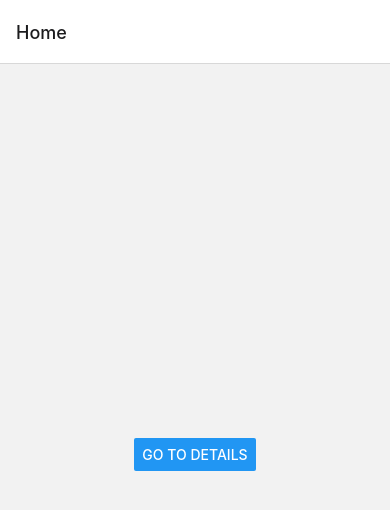
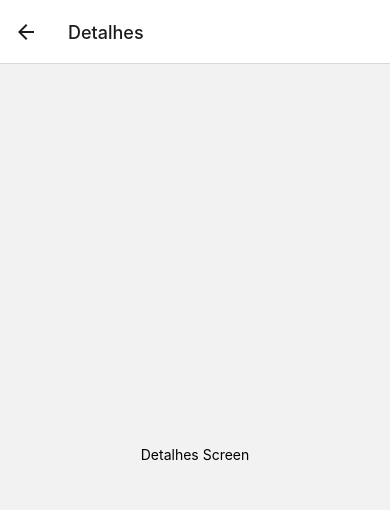
Before and after one commit to GuilhermeTDA/projeto-mobile, a React Native app in the folder ProjetoMobile/: screen /Detalhes in a window 390 px wide. Before the commit this address had no page. Shown: the top 510 px of the page. Built offline with nearby package versions, Linux system fonts and the light colour scheme.

Commit message:
aula16/10

```diff
--- a/ProjetoMobile/App.tsx
+++ b/ProjetoMobile/App.tsx
@@ -3,47 +3,22 @@ import { NavigationContainer } from '@react-navigation/native';
 import { NativeStackScreenProps, createNativeStackNavigator } from '@react-navigation/native-stack';
 import { Text, View } from 'react-native';
 import Principal from './Principal';
+import HomeNavigator from './src/navigation/home.navigator';
 
-type StackParamList = {
-  Home: undefined;
-  Detalhes: undefined;
-}
 
-type Props = NativeStackScreenProps<StackParamList, 'Home'>;
 
-type HomeScreenNavegationProp = Props['navigation'];
 
-type HomeScreenRouteProp = Props
-['route'];
 
-const HomeScreen = ({ navigation, route }: Props) => {
-  return (
-    <View style={{ flex: 1, alignItems: 'center', justifyContent: 'center' }}>
-      <Principal navigation={navigation} route={route} />
-    </View>
-  );
-};
 
-const DetalhesScreen = () => {
-  return (
-    <View style={{ flex: 1, alignItems: 'center', justifyContent: 'center' }}>
-    <Text>Detalhes Screen</Text>
-  </View>
-  );
-}
 
-const Stack = createNativeStackNavigator();
 
 const App = () => {
   return (
     <NavigationContainer>
-      <Stack.Navigator initialRouteName = "Home">
-        <Stack.Screen name="Home" component={HomeScreen}/>
-        <Stack.Screen name="Detalher" component={DetalhesScreen}/>
-      </Stack.Navigator>
+      <HomeNavigator />
     </NavigationContainer>
   )
 }
 
-export type {HomeScreenNavegationProp, HomeScreenRouteProp,Props};
+
 export default App;
--- a/ProjetoMobile/Principal.tsx
+++ b/ProjetoMobile/Principal.tsx
@@ -11,9 +11,9 @@ import {
 import ListaFlat from './ListaFlat';
 import ListaSection from './ListaSection';
 import Ex4 from './Ex4';
-import { Props } from './App';
+import { HomeProps } from './src/types';
 
-const Principal = ({ navigation, route }: Props) => {
+const Principal = ({ navigation, route }: HomeProps) => {
 
 
   // const lista = [
--- /dev/null
+++ b/ProjetoMobile/src/navigation/home.navigator.tsx
@@ -0,0 +1,17 @@
+import { createNativeStackNavigator } from "@react-navigation/native-stack";
+import DetalhesScreen from "../screens/DetalhesScreen";
+import HomeScreen from "../screens/HomeScreen";
+import { RootStackParamList } from "../types";
+
+const Stack = createNativeStackNavigator<RootStackParamList>();
+
+const HomeNavigator = () => {
+    return (
+        <Stack.Navigator initialRouteName="Home">
+          <Stack.Screen name="Home" component={HomeScreen} />
+          <Stack.Screen name="Detalhes" component={DetalhesScreen} />
+        </Stack.Navigator>
+    )
+  }
+
+  export default HomeNavigator;
--- /dev/null
+++ b/ProjetoMobile/src/screens/DetalhesScreen.tsx
@@ -0,0 +1,11 @@
+import { Text, View } from 'react-native';
+
+const DetalhesScreen = () => {
+    return (
+      <View style={{ flex: 1, alignItems: 'center', justifyContent: 'center' }}>
+        <Text>Detalhes Screen</Text>
+      </View>
+    );
+  }
+
+  export default DetalhesScreen;
--- /dev/null
+++ b/ProjetoMobile/src/screens/HomeScreen.tsx
@@ -0,0 +1,13 @@
+import { Text, View } from 'react-native';
+import Principal from '../../Principal';
+import { HomeProps } from '../types';
+
+const HomeScreen = ({ navigation, route }: HomeProps) => {
+    return (
+      <View style={{ flex: 1, alignItems: 'center', justifyContent: 'center' }}>
+        <Principal navigation={navigation} route={route} />
+      </View>
+    );
+  };
+
+  export default HomeScreen;
--- /dev/null
+++ b/ProjetoMobile/src/types.tsx
@@ -0,0 +1,14 @@
+import { NativeStackScreenProps } from "@react-navigation/native-stack";
+
+type RootStackParamList = {
+    Home: undefined;
+    Detalhes: undefined;
+  };
+
+  type HomeProps = NativeStackScreenProps<RootStackParamList, 'Home'>;
+
+  type HomeScreenNavegationProp = HomeProps['navigation'];
+
+  type HomeScreenRouteProp = HomeProps['route'];
+
+  export type { HomeScreenNavegationProp, HomeScreenRouteProp, HomeProps,RootStackParamList };
```
Also changed, not shown: ProjetoMobile/bolso.png (deleted), ProjetoMobile/src/screens/tela_login.tsx (added).
